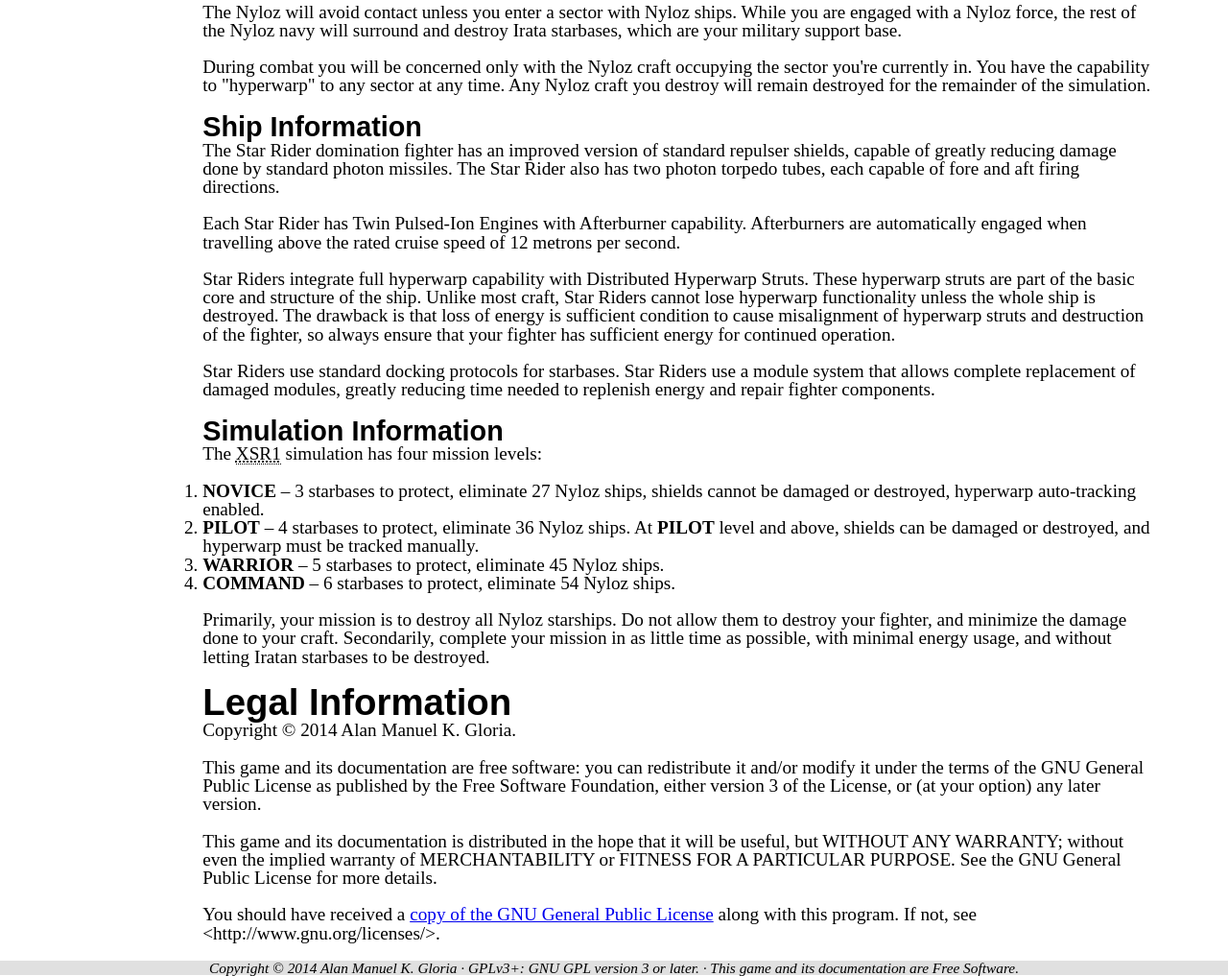
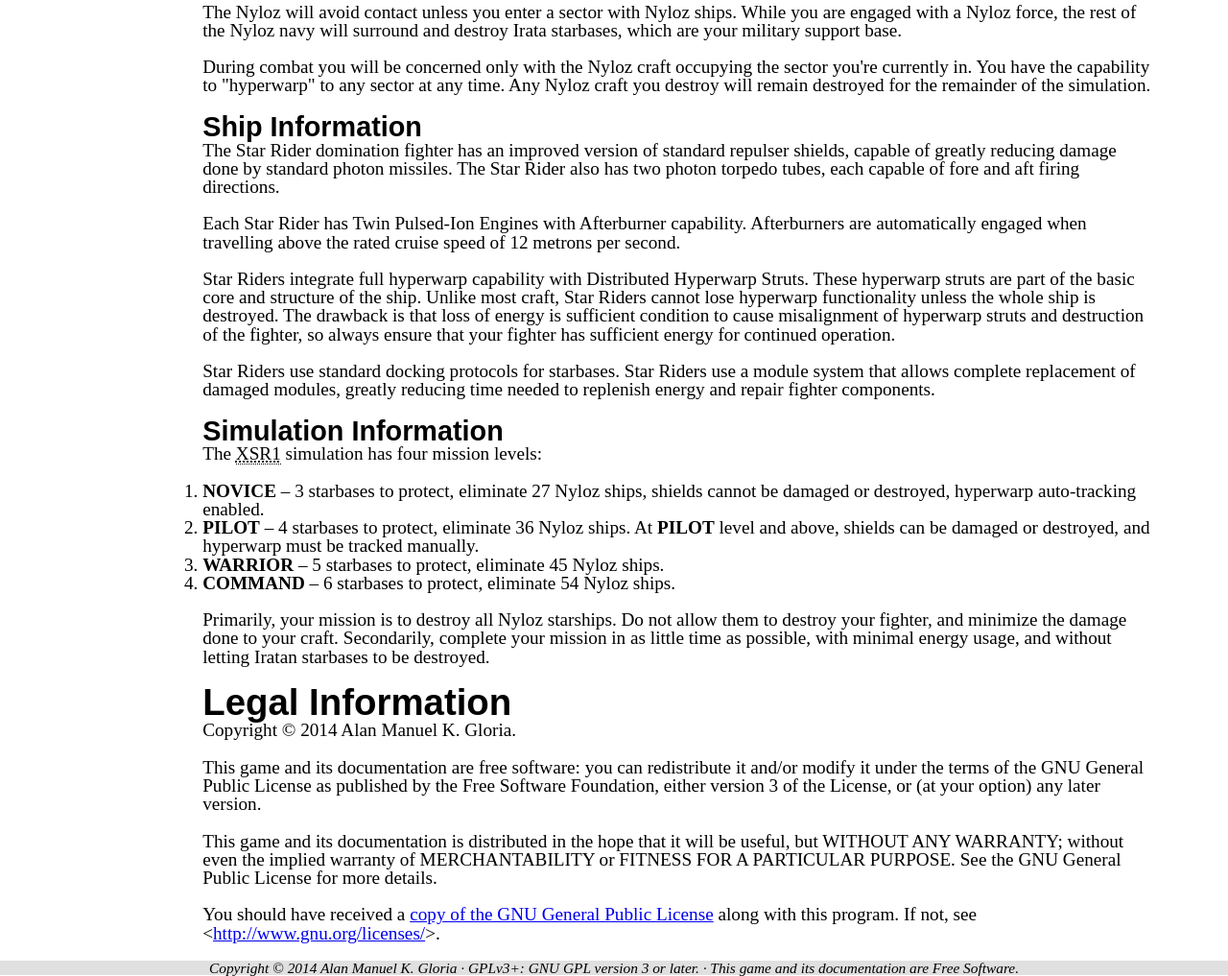
Before and after one commit to AmkG/XSR1, a website: page help.html in a window 1280 px wide. Shown: the part 487-1504 px from the top of the page at 96% size. Drawn offline with Linux system fonts and the light colour scheme.

Commit message:
help.html: Make external link to GNU GPL license information.

```diff
--- a/help.html
+++ b/help.html
@@ -4,6 +4,7 @@
 <meta charset=utf-8>
 <title>XSR1</title>
 <link rel=stylesheet type=text/css href=help.css>
+<script src='extern-nw.js'></script>
 </head>
 <body>
 <header>
@@ -171,7 +172,8 @@ GNU General Public License for more details.
 </p>
 <p>
 You should have received a <a href=COPYING.html>copy of the GNU General Public License</a>
-along with this program.  If not, see &lt;http://www.gnu.org/licenses/&gt;.
+along with this program.  If not, see
+&lt;<a class=extern href='http://www.gnu.org/licenses/'>http://www.gnu.org/licenses/</a>&gt;.
 </p>
 </section>
 
```
